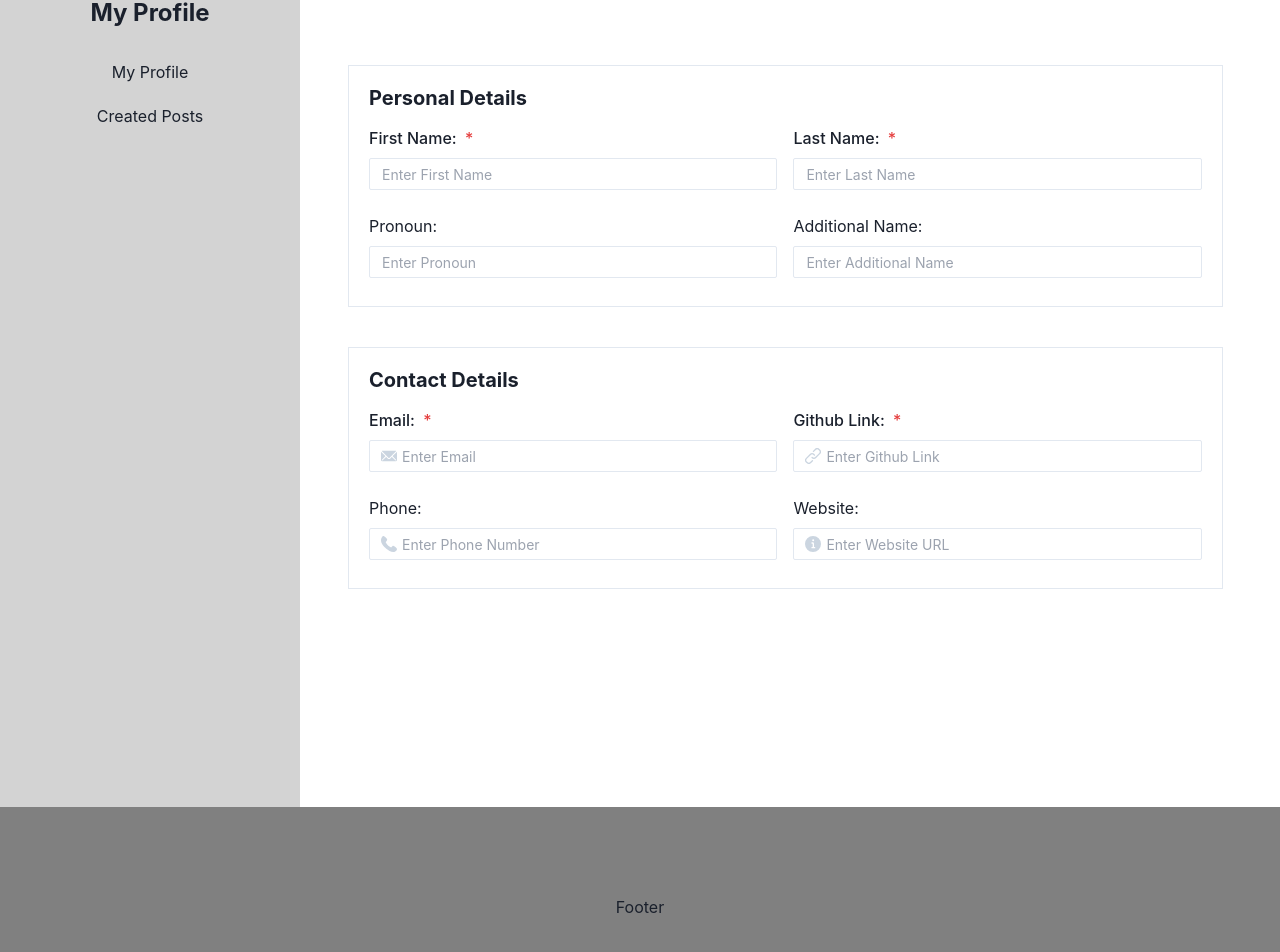
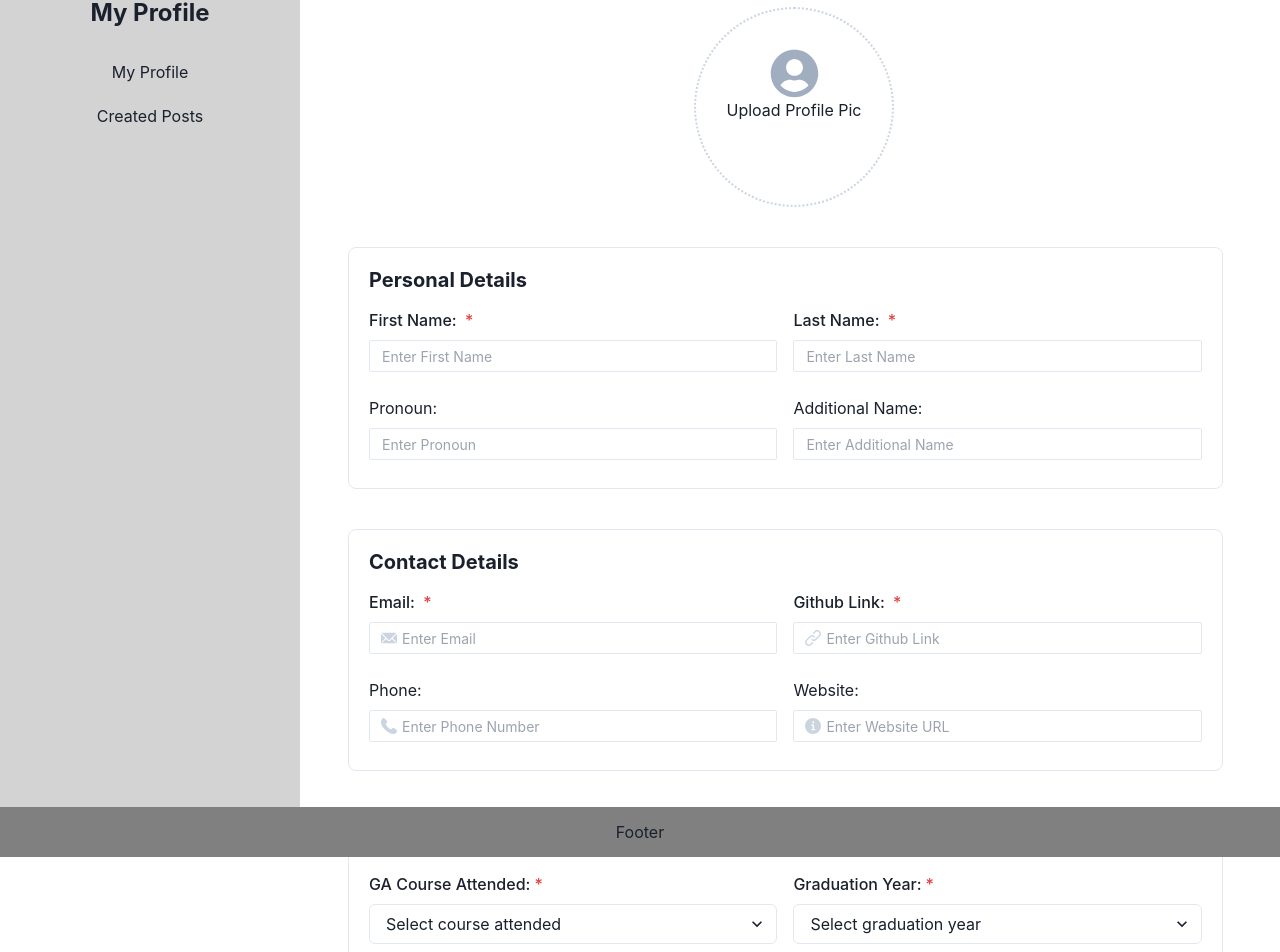
Before and after one commit to llamaonthefence/SEIF-17-Proj-03, a React (Vite) app: page /profile in a window 1280 px wide. Shown: the part 154-1106 px from the top of the page. Built offline with nearby package versions, Linux system fonts and the light colour scheme.

Commit message:
Profile form

```diff
--- a/src/App.css
+++ b/src/App.css
@@ -1,7 +1,8 @@
-#root {
+html, body, #root {
   max-width: 1920px;
   margin: 0 auto;
   padding: 0;
+  height: 100%;
   text-align: center;
 }
 
--- a/src/components/pageComponents/Footer.jsx
+++ b/src/components/pageComponents/Footer.jsx
@@ -5,12 +5,12 @@ function Footer() {
     <>
       {/* Footer Component */}
       <Box
-        className="Footer"
-        height="200px"
-        alignContent="center"
+        as="footer"
+        className="footer"
+        height="50px"
         bgColor="grey"
       >
-        <h1 className="text-5xl font-bold">Footer</h1>
+        <h1 className="text-md font-bold">Footer</h1>
       </Box>
     </>
   );
--- a/src/components/profileComponents/ContactDetails.jsx
+++ b/src/components/profileComponents/ContactDetails.jsx
@@ -18,6 +18,8 @@ function ContactDetails() {
         className="contact-details"
         w="90%"
         borderWidth='1px'
+        borderRadius='lg'
+        overflow='hidden'
         m={10}
         p={5}
         >
--- /dev/null
+++ b/src/components/profileComponents/GAexperience.jsx
@@ -0,0 +1,85 @@
+import {Box, Heading, Grid, GridItem, Select, FormControl, FormLabel, Button} from "@chakra-ui/react";
+import React from "react";
+
+//using ChakraUI "controlled input"
+
+function GAExp() {
+    const [gaCourse, setGaCourse] = React.useState('')
+    const [gradYear, setGradYear] = React.useState('')
+
+    const handleGaCourseChange = (event) => setGaCourse(event.target.value)
+    const handleGradYearChange = (event) => setGradYear(event.target.value)
+
+
+    return (
+        <Box
+        className="GA-Experience"
+        w="90%"
+        borderWidth='1px'
+        borderRadius='lg'
+        overflow='hidden'
+        m={10}
+        p={5}
+        >
+        <Heading
+        as="h3"
+        size="md"
+        mb={4}
+        fontFamily="heading"
+        fontWeight="bold"
+        textAlign="left"
+        >GA Experience</Heading>
+
+        <Grid templateColumns='repeat(2, 1fr)' gap={4}>
+
+            <GridItem>
+            <Box mb="8px" className="gacourse-box">
+            <FormControl isRequired>
+            <FormLabel mb='8px' textAlign="left">GA Course Attended:</FormLabel>
+            <Select
+            placeholder='Select course attended'
+            value={gaCourse}
+            onChange={handleGaCourseChange}
+            >
+             <option value='option1'>Option 1</option>
+             <option value='option2'>Option 2</option>
+             <option value='option3'>Option 3</option>
+            </Select>
+            </FormControl>
+            </Box>
+            </GridItem>
+
+            <GridItem>
+            <Box mb="8px" className="gradyear-box">
+            <FormControl isRequired>
+            <FormLabel mb='8px' textAlign="left">Graduation Year:</FormLabel>
+            <Select
+            placeholder='Select graduation year'
+            value={gradYear}
+            onChange={handleGradYearChange}
+            >
+             <option value='option1'>Option 1</option>
+             <option value='option2'>Option 2</option>
+             <option value='option3'>Option 3</option>
+            </Select>
+            </FormControl>
+            </Box>
+            </GridItem>
+
+        </Grid>
+
+        <Button
+        colorScheme='teal'
+        size='sm'
+        display='flex'
+        justifyContent='flex-start'
+        mt={2}
+        >
+        Add
+        </Button>
+
+        </Box>
+    )
+}
+
+export default GAExp
--- a/src/components/profileComponents/PersonalDetails.jsx
+++ b/src/components/profileComponents/PersonalDetails.jsx
@@ -19,6 +19,8 @@ function PersonalDetails() {
         className="personal-details"
         w="90%"
         borderWidth='1px'
+        borderRadius='lg'
+        overflow='hidden'
         m={10}
         p={5}
         >
--- /dev/null
+++ b/src/components/profileComponents/ProfilePic.jsx
@@ -0,0 +1,71 @@
+import React from 'react'
+import {Box, Center, Icon, Text, Input, Button, Flex} from "@chakra-ui/react";
+import {FaUserCircle} from "react-icons/fa"
+
+function ProfilePicUpload() {
+    const [profilePic, setProfilePic] = React.useState(null)
+
+    const handleProfilePicChange = (event) => {
+        const file = event.target.files[0]
+        if (file) {
+            setProfilePic(file)
+            console.log(file)
+        }
+    }
+
+    const handleProfilePicUpload = () => {
+        if (profilePic) {
+            console.log('File is uploaded', profilePic)
+        }
+    }
+
+    return (
+        <Flex
+            alignItems="center"
+            justifyContent="center"
+        >
+        <Box
+            position="relative"
+            mt={10}
+            pt={10}
+            w="200px"
+            h="200px"
+            border="2px"
+            borderStyle="dotted"
+            borderColor="gray.300"
+            borderRadius="50%"
+            cursor="pointer"
+            _hover={{ borderColor: "blue.300" }}
+        >
+
+            <Center>
+                <Icon as={FaUserCircle} boxSize="25%" color="gray.400"/>
+            </Center>
+
+            <Text>Upload Profile Pic</Text>
+
+            <Input
+                type="file"
+                position="absolute"
+                top="0"
+                left="0"
+                width="100%"
+                heigh="100%"
+                opacity="0"
+                cursor="pointer"
+                onChange={handleProfilePicChange}
+            />
+
+            {profilePic && (
+                <Button mt={2}
+                onClick={handleProfilePicUpload}
+                size="sm"
+                ></Button>
+            )}
+
+        </Box>
+    </Flex>
+    )
+}
+
+export default ProfilePicUpload
--- a/src/components/profileComponents/ProfileSetting.jsx
+++ b/src/components/profileComponents/ProfileSetting.jsx
@@ -1,6 +1,8 @@
 import { Box, Image } from "@chakra-ui/react";
 import PersonalDetails from "./PersonalDetails";
 import ContactDetails from "./ContactDetails";
+import GAExp from "./GAexperience";
+import ProfilePicUpload from "./ProfilePic";
 
 function ProfileSetting() {
   return (
@@ -8,9 +10,10 @@ function ProfileSetting() {
       {/* ProfileSetting Component */}
       <Box className="ProfileSetting" height="720px" alignContent="center">
         <Image />
+        <ProfilePicUpload />
         <PersonalDetails />
         <ContactDetails />
-        <Box className="experience-box"></Box>
+        <GAExp />
         <Box className="skills-box"></Box>
         <Box className="education-box"></Box>
       </Box>
```
Also changed, not shown: src/components/profileComponents/EducationExp.jsx (added), src/components/profileComponents/WorkExp.jsx (added).
